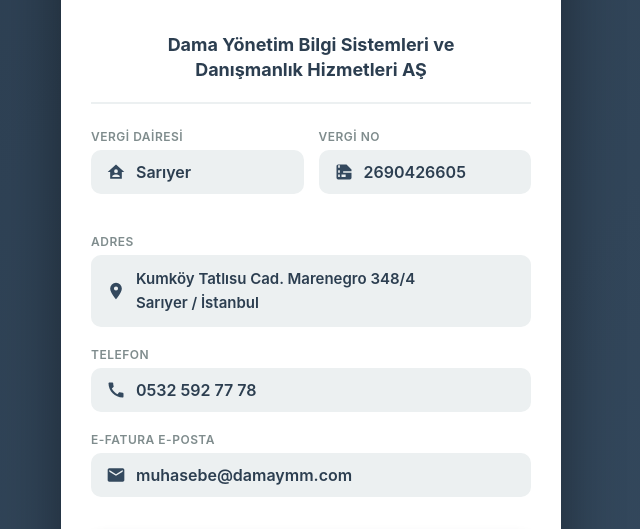
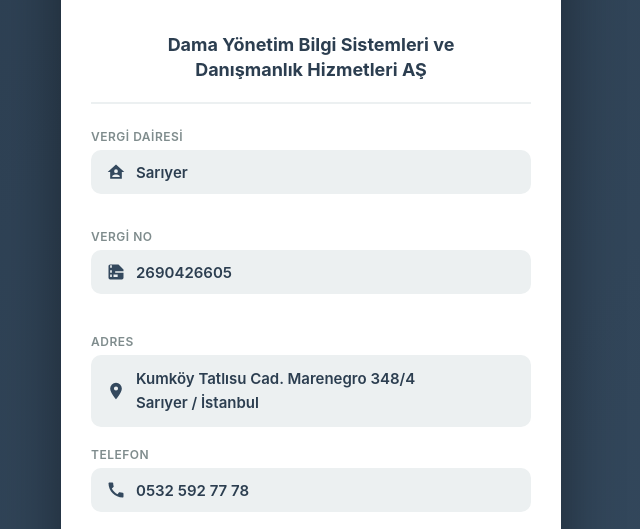
Before and after one commit to muratuluat-hub/fatura-bilgileri, a plain HTML site: page index.html in a window 1280 px wide. Shown: the part 249-778 px from the top of the page, without its empty margins (329-969 px from the left). Drawn offline with Linux system fonts and the light colour scheme.

Commit message:
Update index.html

```diff
--- a/index.html
+++ b/index.html
@@ -107,7 +107,7 @@
         }
 
         .info-value {
-            font-size: 16px;
+            font-size: 15px;
             color: #2c3e50;
             font-weight: 600;
             padding: 12px 15px;
@@ -116,6 +116,7 @@
             display: flex;
             align-items: center;
             gap: 10px;
+            word-break: break-all;
         }
 
         .info-value svg {
@@ -132,7 +133,7 @@
 
         .tax-grid {
             display: grid;
-            grid-template-columns: 1fr 1fr;
+            grid-template-columns: 1fr;
             gap: 15px;
             margin-bottom: 20px;
         }
```
